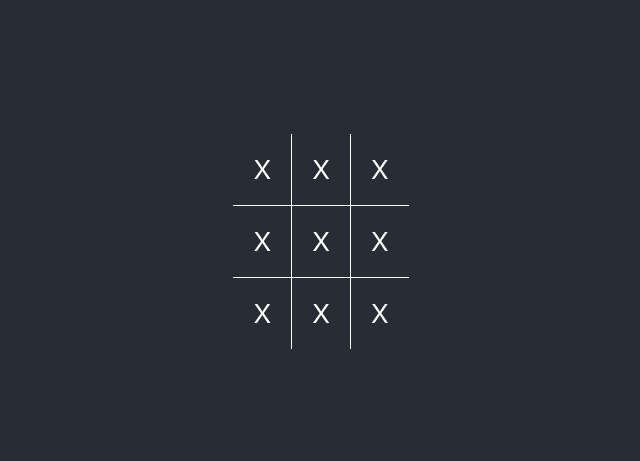
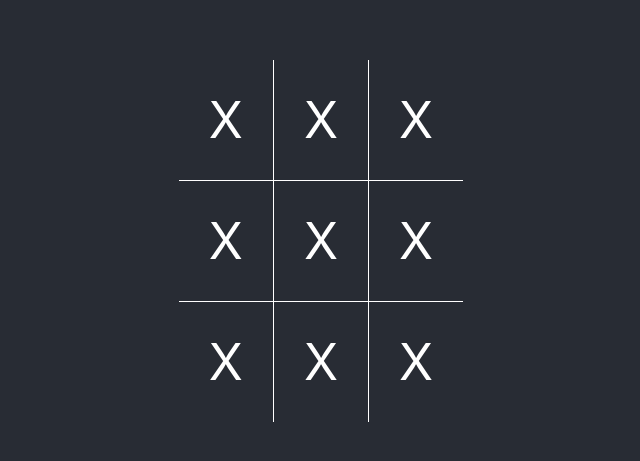
Before and after one commit to SonyTmg/tic-tac-toe, a React (Create React App) app: page / in a window 1280 px wide. Shown: the part 159-620 px from the top of the page, without its empty margins (319-959 px from the left). Built offline with nearby package versions, Linux system fonts and the light colour scheme.

Commit message:
replace style with class

```diff
--- a/src/App.css
+++ b/src/App.css
@@ -36,3 +36,20 @@
     transform: rotate(360deg);
   }
 }
+.grid-row {
+  display: flex;
+  flex-direction: row;
+}
+
+.grid-tile {
+  padding: 30px;
+  font-size: 50px;
+}
+
+.grid-border-right {
+  border-right: 1px solid white;
+}
+
+.grid-border-top {
+  border-top: 1px solid white ;
+}
--- a/src/Grid.js
+++ b/src/Grid.js
@@ -3,28 +3,28 @@ import './App.css';
 function Grid() {
   return (
     <div>
-      <div style={{display: 'flex', flexDirection: 'row'}}>
-        <div style={{padding: 20}}>X</div>
-        <div style={{borderRight: '1px solid white'}}></div>
-        <div style={{padding: 20}}>X</div>
-        <div style={{borderRight: '1px solid white'}}></div>
-        <div style={{padding: 20}}>X</div>
+      <div className="grid-row" >
+        <div className="grid-tile" >X</div>
+        <div className="grid-border-right" ></div>
+        <div className="grid-tile">X</div>
+        <div className="grid-border-right" ></div>
+        <div className="grid-tile">X</div>
       </div>
-      <div style={{borderTop: '1px solid white'}}></div>
-      <div style={{display: 'flex', flexDirection: 'row'}}>
-        <div style={{padding: 20}}>X</div>
-        <div style={{borderRight: '1px solid white'}}></div>
-        <div style={{padding: 20}}>X</div>
-        <div style={{borderRight: '1px solid white'}}></div>
-        <div style={{padding: 20}}>X</div>
+      <div className="grid-border-top"></div>
+      <div className="grid-row" >
+        <div className="grid-tile">X</div>
+        <div className="grid-border-right" ></div>
+        <div className="grid-tile">X</div>
+        <div className="grid-border-right" ></div>
+        <div className="grid-tile">X</div>
       </div>
-      <div style={{borderTop: '1px solid white'}}></div>
-      <div style={{display: 'flex', flexDirection: 'row'}}>
-        <div style={{padding: 20}}>X</div>
-        <div style={{borderRight: '1px solid white'}}></div>
-        <div style={{padding: 20}}>X</div>
-        <div style={{borderRight: '1px solid white'}}></div>
-        <div style={{padding: 20}}>X</div>
+      <div className="grid-border-top"></div>
+      <div className="grid-row" >
+        <div className="grid-tile">X</div>
+        <div className="grid-border-right" ></div>
+        <div className="grid-tile">X</div>
+        <div className="grid-border-right" ></div>
+        <div className="grid-tile">X</div>
       </div>
     </div>
   );
```
